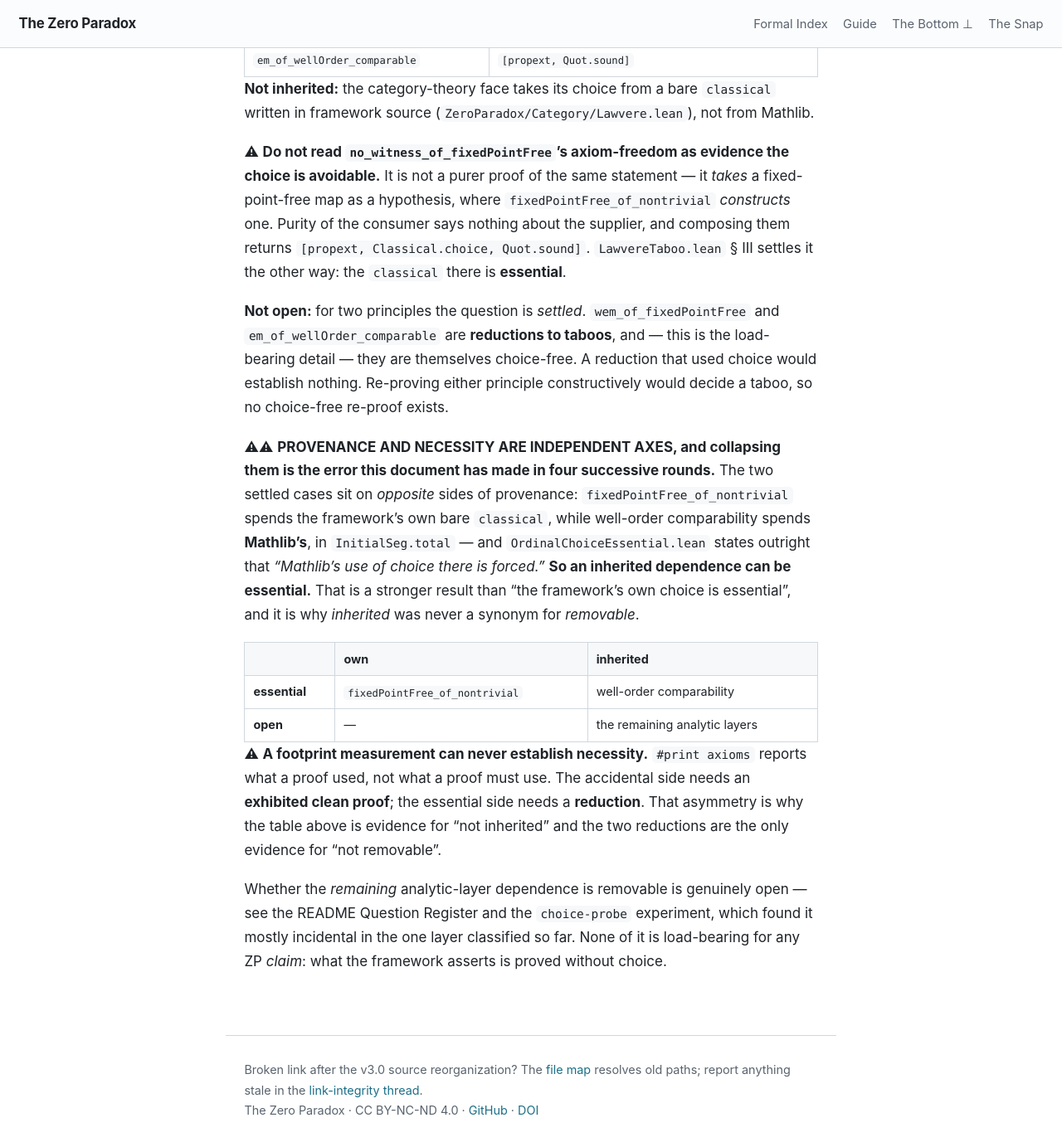
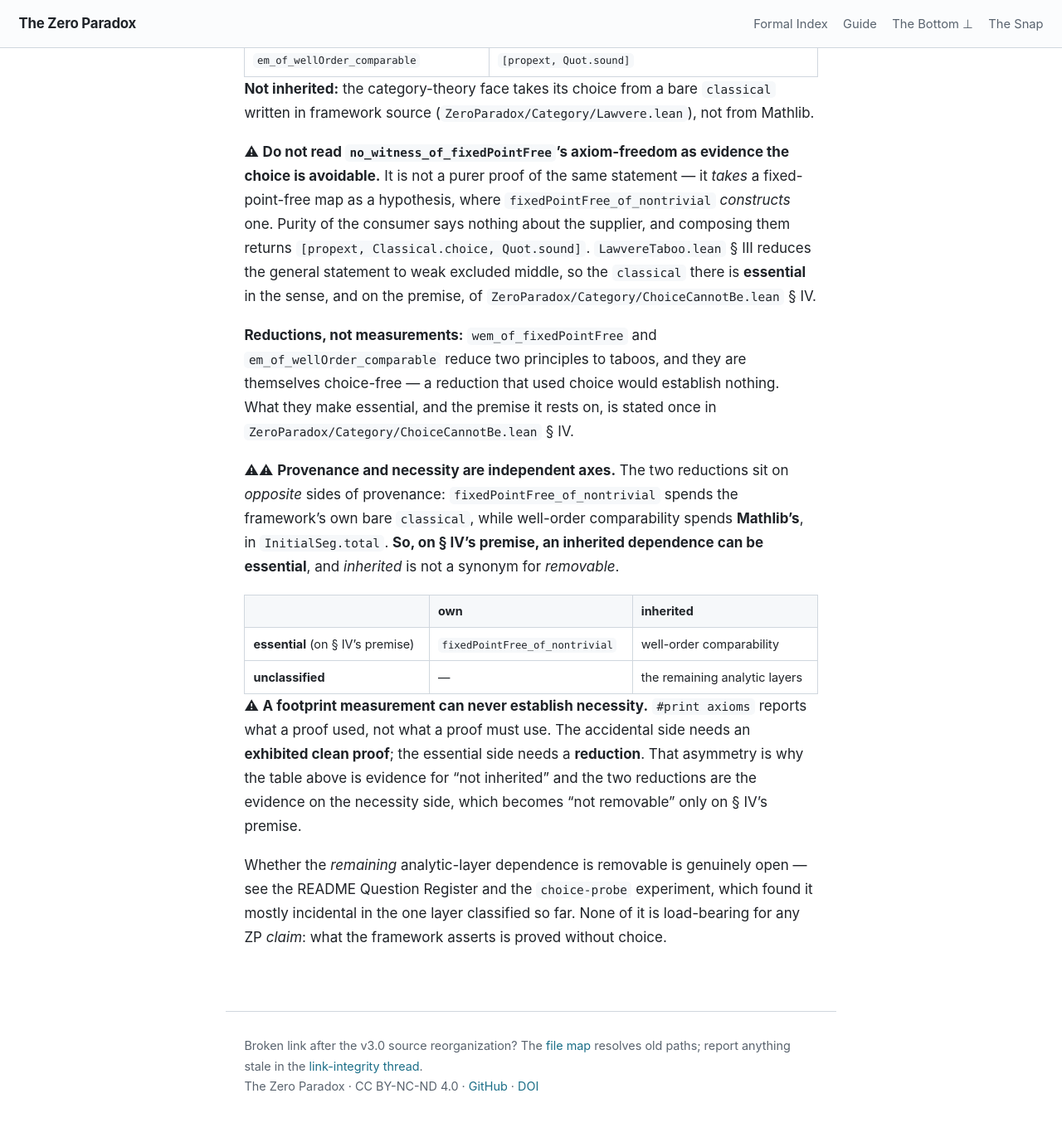
Before and after one commit to timbrigham/ZeroParadox, a Jekyll site: the page built from ZeroParadox/AxiomProfile.md, in a window 1280 px wide and 1400 px high, scrolled down 1195 px. Shown: the top 1383 px of the window at 83% size. Built offline with Jekyll 4.4.1, drawn with Linux system fonts in a browser that asks for light colours; our own code applies the rules of GitHub Pages for plain Markdown files.

Commit message:
Choice essential claim: one home at ChoiceCannotBe.lean § IV, premise per case
ChoiceCannotBe.lean § IV now states once what ESSENTIAL means and the
premise it rests on: no choice-free proof of the principle exists GIVEN
that the taboo it reaches is not derivable without Classical.choice, a
premise this corpus does not prove (Tim ruling 2026-10-08, option A).
Every other site in this set becomes a one-line consequence plus a
pointer: ChoiceCannotBe.md (including the ESSENTIAL definition, which now
covers weak excluded middle as a strictly weaker taboo), LawvereTaboo.md
(LAWVERETABOO-FIX-R2-CARRIED-1 items a-d), LawvereTaboo.lean,
AxiomProfile.lean/.md, OrdinalChoiceEssential.lean, DiagonalWitness.lean
(direction corrected: wem_of_fixedPointFree derives weak excluded middle
from the principle), tools/process/core-objects.md.

OrdinalChoiceEssential.lean and SyntacticCollapse.lean move their module
long form into new ride-alongs OrdinalChoiceEssential.md and
SyntacticCollapse.md (Tim ruling), so the touched header blocks come under
the prose cap; CHOICE-ROW-HISTORY-WORDING-1 history sentences removed.
MANIFEST regenerated. README, CLAIMS and the three PDF scripts follow in
part 2.

Co-Authored-By: Claude Opus 5.5 (1M context) <noreply@anthropic.com>
Claude-Session: https://claude.ai/code/session_01DYrKY8CR8AeESMvjGVQtzA

```diff
--- a/ZeroParadox/AxiomProfile.md
+++ b/ZeroParadox/AxiomProfile.md
@@ -40,30 +40,29 @@ framework source (`ZeroParadox/Category/Lawvere.lean`), not from Mathlib.
 It is not a purer proof of the same statement — it *takes* a fixed-point-free map as a hypothesis,
 where `fixedPointFree_of_nontrivial` *constructs* one. Purity of the consumer says nothing about the
 supplier, and composing them returns `[propext, Classical.choice, Quot.sound]`. `LawvereTaboo.lean`
-§ III settles it the other way: the `classical` there is **essential**.
+§ III reduces the general statement to weak excluded middle, so the `classical` there is
+**essential** in the sense, and on the premise, of `ZeroParadox/Category/ChoiceCannotBe.lean` § IV.
 
-**Not open:** for two principles the question is *settled*. `wem_of_fixedPointFree` and
-`em_of_wellOrder_comparable` are **reductions to taboos**, and — this is the load-bearing detail —
-they are themselves choice-free. A reduction that used choice would establish nothing. Re-proving
-either principle constructively would decide a taboo, so no choice-free re-proof exists.
+**Reductions, not measurements:** `wem_of_fixedPointFree` and `em_of_wellOrder_comparable` reduce
+two principles to taboos, and they are themselves choice-free — a reduction that used choice would
+establish nothing. What they make essential, and the premise it rests on, is stated once in
+`ZeroParadox/Category/ChoiceCannotBe.lean` § IV.
 
-⚠⚠ **PROVENANCE AND NECESSITY ARE INDEPENDENT AXES, and collapsing them is the error this document
-has made in four successive rounds.** The two settled cases sit on *opposite* sides of provenance:
-`fixedPointFree_of_nontrivial` spends the framework's own bare `classical`, while well-order
-comparability spends **Mathlib's**, in `InitialSeg.total` — and `OrdinalChoiceEssential.lean` states
-outright that *"Mathlib's use of choice there is forced."* **So an inherited dependence can be
-essential.** That is a stronger result than "the framework's own choice is essential", and it is why
-*inherited* was never a synonym for *removable*.
+⚠⚠ **Provenance and necessity are independent axes.** The two reductions sit on *opposite* sides
+of provenance: `fixedPointFree_of_nontrivial` spends the framework's own bare `classical`, while
+well-order comparability spends **Mathlib's**, in `InitialSeg.total`. **So, on § IV's premise, an
+inherited dependence can be essential**, and *inherited* is not a synonym for *removable*.
 
 | | own | inherited |
 |---|---|---|
-| **essential** | `fixedPointFree_of_nontrivial` | well-order comparability |
-| **open** | — | the remaining analytic layers |
+| **essential** (on § IV's premise) | `fixedPointFree_of_nontrivial` | well-order comparability |
+| **unclassified** | — | the remaining analytic layers |
 
 ⚠ **A footprint measurement can never establish necessity.** `#print axioms` reports what a proof
 used, not what a proof must use. The accidental side needs an **exhibited clean proof**; the essential
 side needs a **reduction**. That asymmetry is why the table above is evidence for "not inherited" and
-the two reductions are the only evidence for "not removable".
+the two reductions are the evidence on the necessity side, which becomes "not removable" only on
+§ IV's premise.
 
 Whether the *remaining* analytic-layer dependence is removable is genuinely open — see the README
 Question Register and the `choice-probe` experiment, which found it mostly incidental in the one layer
```
Also changed, not shown: ZeroParadox/Category/ChoiceCannotBe.md (+13 -6 lines), ZeroParadox/Category/LawvereTaboo.md (+11 -14 lines), ZeroParadox/MANIFEST.md (+2 -0 lines), ZeroParadox/Ordinal/OrdinalChoiceEssential.md (added, +100 -0 lines), ZeroParadox/Ordinal/SyntacticCollapse.md (added, +142 -0 lines), tools/process/core-objects.md (+2 -2 lines), 6 other files.
